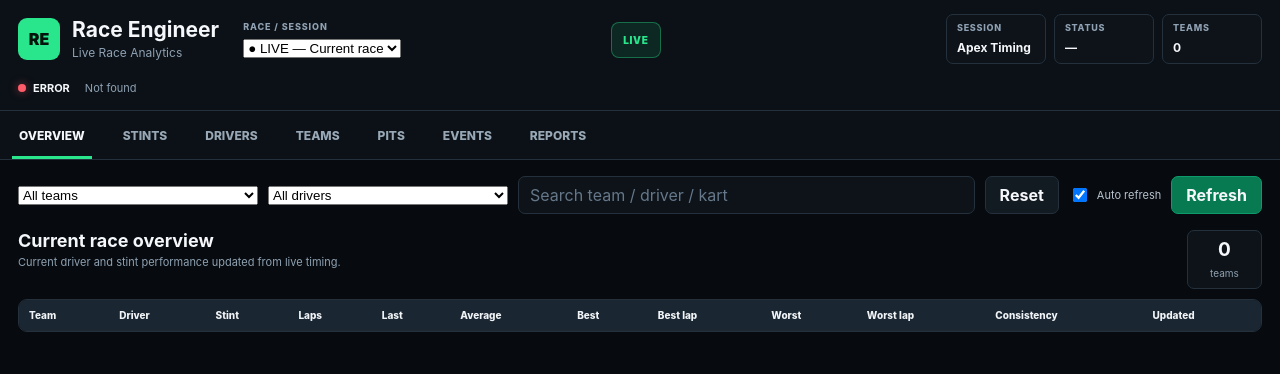
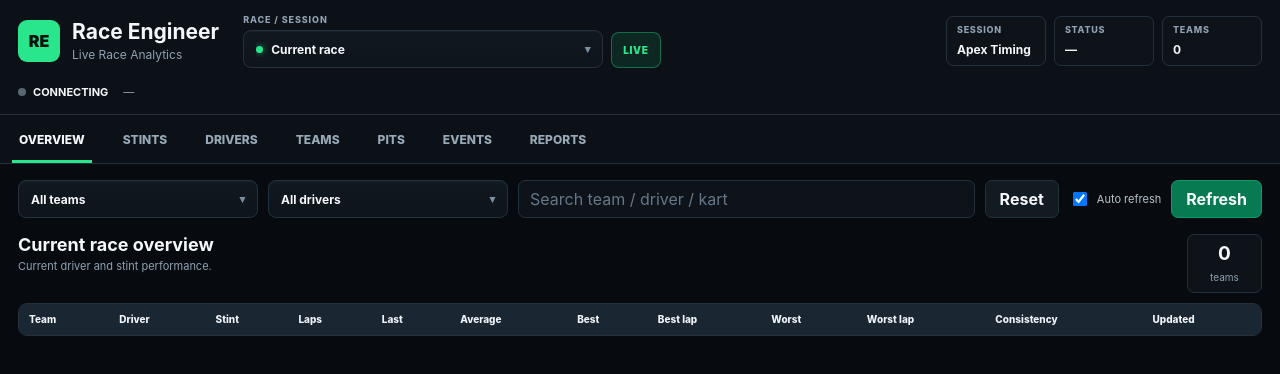
Before and after one commit to tsvetely/karting-live-analytics, a website: page race-engineer/public/index.html in a window 1280 px wide. Drawn offline with Linux system fonts and the light colour scheme; no server answers.

Commit message:
Replace select elements with dropdowns for filters
Refactor race/session selector to use dropdowns instead of select elements. Update team and driver filters to use dropdowns with buttons.

```diff
--- a/race-engineer/public/index.html
+++ b/race-engineer/public/index.html
@@ -41,6 +41,10 @@
   </div>
 
 
+  <!-- ====================================================== -->
+  <!-- RACE / SESSION SELECTOR                                -->
+  <!-- ====================================================== -->
+
   <div class="raceContext">
 
     <div class="raceSelectorGroup">
@@ -49,13 +53,72 @@
         RACE / SESSION
       </span>
 
-      <select id="raceSelector">
 
-        <option value="live">
-          ● LIVE — Current race
-        </option>
+      <div
+        class="dropdown"
+        id="raceDropdown"
+        data-value="live"
+      >
 
-      </select>
+        <button
+          type="button"
+          class="dropdownTrigger"
+          id="raceDropdownTrigger"
+        >
+
+          <span class="dropdownTriggerContent">
+
+            <span
+              class="dropdownStatusDot live"
+              id="raceDropdownStatusDot"
+            ></span>
+
+            <span id="raceDropdownLabel">
+              Current race
+            </span>
+
+          </span>
+
+
+          <span class="dropdownChevron">
+            ▾
+          </span>
+
+        </button>
+
+
+        <div
+          class="dropdownMenu"
+          id="raceDropdownMenu"
+        >
+
+          <div class="dropdownGroupLabel">
+            LIVE
+          </div>
+
+
+          <button
+            type="button"
+            class="dropdownOption selected"
+            data-value="live"
+            data-mode="live"
+          >
+
+            <span class="dropdownStatusDot live"></span>
+
+            <span>
+              Current race
+            </span>
+
+            <span class="dropdownCheck">
+              ✓
+            </span>
+
+          </button>
+
+        </div>
+
+      </div>
 
     </div>
 
@@ -70,11 +133,17 @@
   </div>
 
 
+  <!-- ====================================================== -->
+  <!-- RACE SUMMARY                                           -->
+  <!-- ====================================================== -->
+
   <div class="raceSummary">
 
     <div class="raceSummaryItem">
 
-      <span>SESSION</span>
+      <span>
+        SESSION
+      </span>
 
       <strong id="sessionName">
         Apex Timing
@@ -85,7 +154,9 @@
 
     <div class="raceSummaryItem">
 
-      <span>STATUS</span>
+      <span>
+        STATUS
+      </span>
 
       <strong id="sessionStatus">
         —
@@ -96,7 +167,9 @@
 
     <div class="raceSummaryItem">
 
-      <span>TEAMS</span>
+      <span>
+        TEAMS
+      </span>
 
       <strong id="headerTeamCount">
         0
@@ -106,6 +179,10 @@
 
   </div>
 
+
+  <!-- ====================================================== -->
+  <!-- CONNECTION STATUS                                      -->
+  <!-- ====================================================== -->
 
   <div class="statusbar">
 
@@ -202,25 +279,124 @@
 
   <section class="controls">
 
-    <select id="teamFilter">
-      <option value="">
-        All teams
-      </option>
-    </select>
+
+    <!-- TEAM FILTER -->
+
+    <div
+      class="dropdown filterDropdown"
+      id="teamDropdown"
+      data-value=""
+    >
+
+      <button
+        type="button"
+        class="dropdownTrigger"
+        id="teamDropdownTrigger"
+      >
+
+        <span id="teamDropdownLabel">
+          All teams
+        </span>
+
+        <span class="dropdownChevron">
+          ▾
+        </span>
+
+      </button>
 
 
-    <select id="driverFilter">
-      <option value="">
-        All drivers
-      </option>
-    </select>
+      <div
+        class="dropdownMenu"
+        id="teamDropdownMenu"
+      >
 
+        <button
+          type="button"
+          class="dropdownOption selected"
+          data-value=""
+        >
+
+          <span></span>
+
+          <span>
+            All teams
+          </span>
+
+          <span class="dropdownCheck">
+            ✓
+          </span>
+
+        </button>
+
+      </div>
+
+    </div>
+
+
+
+    <!-- DRIVER FILTER -->
+
+    <div
+      class="dropdown filterDropdown"
+      id="driverDropdown"
+      data-value=""
+    >
+
+      <button
+        type="button"
+        class="dropdownTrigger"
+        id="driverDropdownTrigger"
+      >
+
+        <span id="driverDropdownLabel">
+          All drivers
+        </span>
+
+        <span class="dropdownChevron">
+          ▾
+        </span>
+
+      </button>
+
+
+      <div
+        class="dropdownMenu"
+        id="driverDropdownMenu"
+      >
+
+        <button
+          type="button"
+          class="dropdownOption selected"
+          data-value=""
+        >
+
+          <span></span>
+
+          <span>
+            All drivers
+          </span>
+
+          <span class="dropdownCheck">
+            ✓
+          </span>
+
+        </button>
+
+      </div>
+
+    </div>
+
+
+
+    <!-- SEARCH -->
 
     <input
       id="search"
       placeholder="Search team / driver / kart"
     />
 
+
+    <!-- RESET -->
 
     <button
       id="resetFilters"
@@ -229,6 +405,8 @@
       Reset
     </button>
 
+
+    <!-- AUTO REFRESH -->
 
     <label
       id="autoRefreshControl"
@@ -245,6 +423,8 @@
 
     </label>
 
+
+    <!-- REFRESH -->
 
     <button id="refresh">
       Refresh
@@ -281,8 +461,15 @@
       <div class="sectionStats">
 
         <div>
-          <b id="teamCount">0</b>
-          <span>teams</span>
+
+          <b id="teamCount">
+            0
+          </b>
+
+          <span>
+            teams
+          </span>
+
         </div>
 
       </div>
@@ -791,4 +978,5 @@
 
 
 </body>
+
 </html>
```
